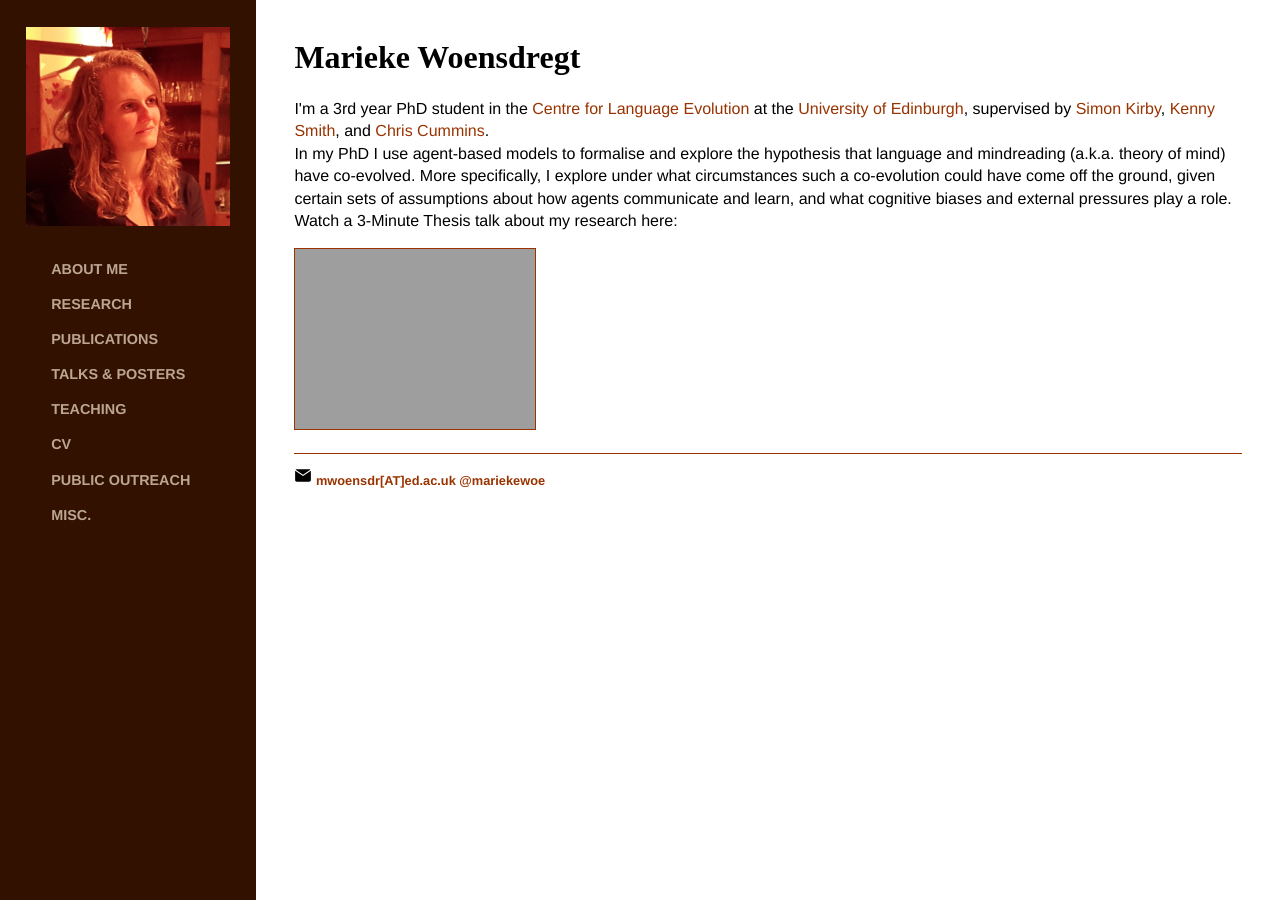
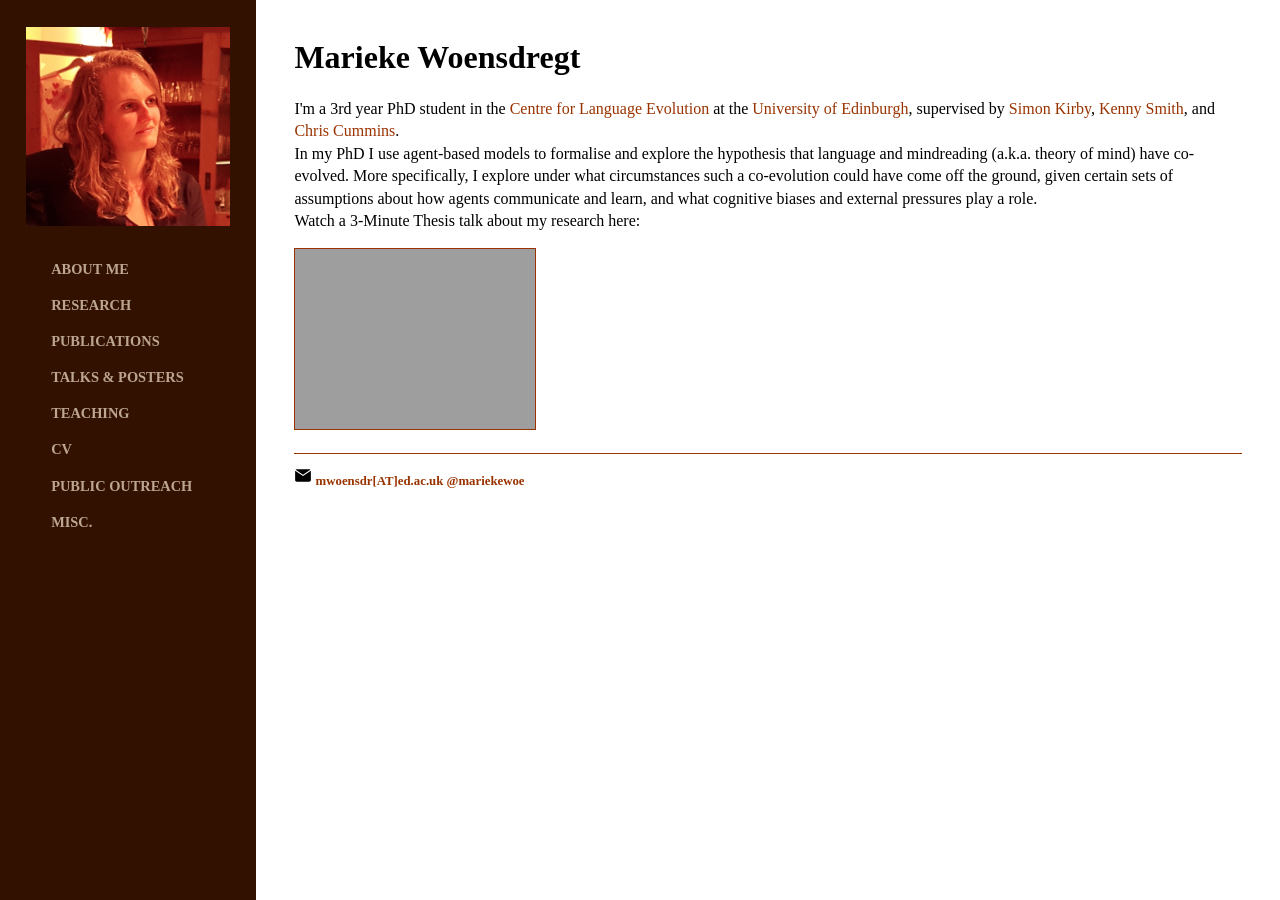
Before and after one commit to marieke-woensdregt/marieke-woensdregt.github.io, a Jekyll site: the page built from index.html, in a window 1280 px wide. Built offline with Jekyll 4.4.1, drawn with Linux system fonts in a browser that asks for light colours; grey boxes are pictures that could not be loaded.

Commit message:
Update main.css

```diff
--- a/css/main.css
+++ b/css/main.css
@@ -16,7 +16,7 @@ body {
     margin-bottom:0px;
 }
 nav ul, footer ul {
-    font-family:'Helvetica', 'Arial', 'Sans-Serif';
+    font-family:'Avenir Next';
     padding: 0px;
     list-style: none;
     font-weight: bold;
@@ -24,7 +24,7 @@ nav ul, footer ul {
 nav ul li, footer ul li {
     display: inline;
     margin-right: 20px;
-    font-family:'Helvetica', 'Arial', 'Sans-Serif';
+    font-family:'Avenir Next';
 }
 a {
     text-decoration: none;
@@ -43,20 +43,20 @@ h1 {
 }
 h2 {
     font-size: 1.5em;
-    font-family:'Helvetica', 'Arial', 'Sans-Serif';
+    font-family:'Avenir Next';
 }
 h3 {
     font-size: 1em;
-    font-family:'Helvetica', 'Arial', 'Sans-Serif';
+    font-family:'Avenir Next';
 }
 h4 {
     font-size: 0.6em;
-    font-family:'Helvetica', 'Arial', 'Sans-Serif';
+    font-family:'Avenir Next';
     text-transform: uppercase;
 }
 p {
     font-size: 1em;
-    font-family:'Helvetica', 'Arial', 'Sans-Serif';
+    font-family:'Avenir Next';
     line-height: 1.4em;
     color: #000000;
 }
@@ -81,7 +81,7 @@ ul.posts li {
 
 sidebar {
     font-size: 1.5em;
-    font-family:'Helvetica', 'Arial', 'Sans-Serif';
+    font-family:'Avenir Next';
     float: left;
     clear: left;
     position:absolute;
```
